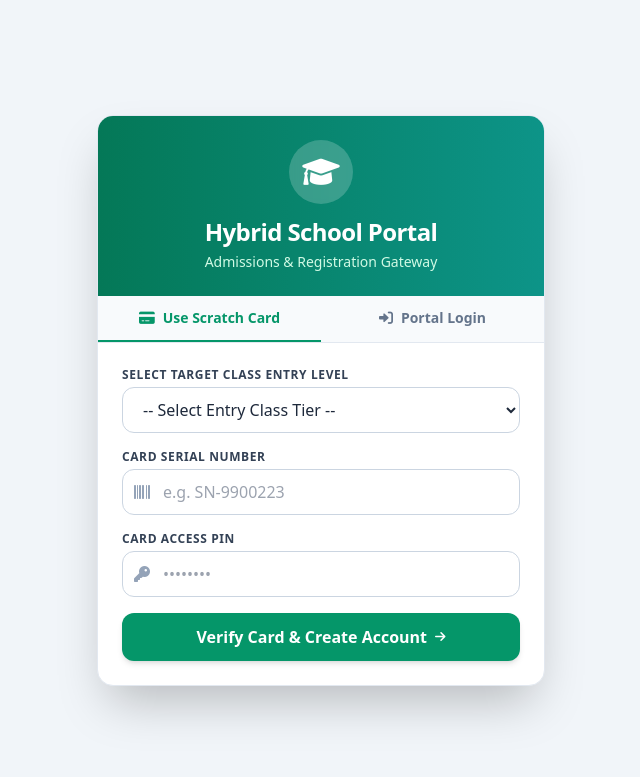
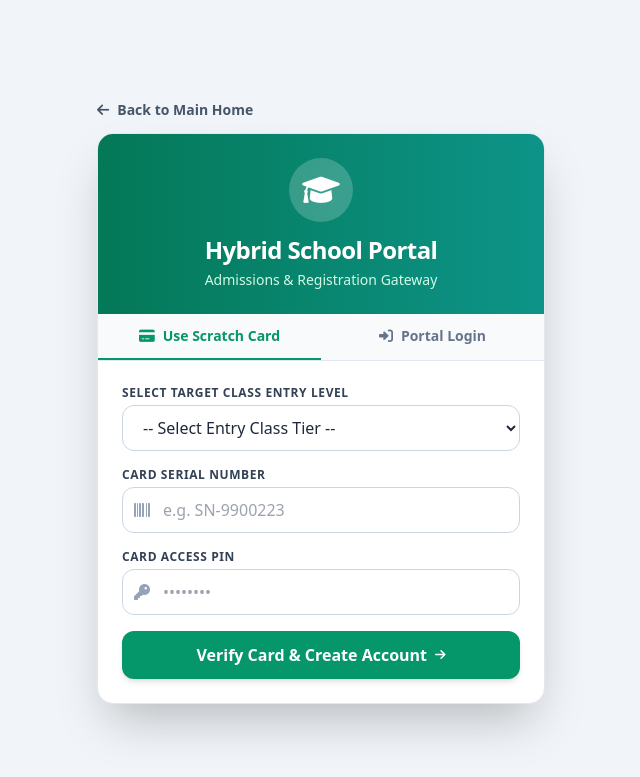
Before and after one commit to HYSUK/nigerian-school-management, a FastAPI app: page /apply in a window 1280 px wide. Shown: the top 777 px of the page, without its empty margins (319-959 px from the left). Run offline with FastAPI, Linux system fonts and the light colour scheme; some libraries are stand-ins or nearby versions.

Commit message:
Update apply.html

```diff
--- a/templates/apply.html
+++ b/templates/apply.html
@@ -9,7 +9,19 @@
 </head>
 <body class="bg-slate-100 min-h-screen flex items-center justify-center p-4 font-sans">
 
-    <div class="bg-white shadow-2xl rounded-2xl max-w-md w-full overflow-hidden border border-slate-200">
+    <!-- Wrapper Container to align Back Button with Card Box -->
+    <div class="max-w-md w-full flex flex-col space-y-3">
+
+        <!-- 🔙 Back to Home Button (Option 1) -->
+        <div>
+            <a href="/home" class="inline-flex items-center space-x-2 text-sm font-semibold text-slate-600 hover:text-emerald-700 transition">
+                <i class="fa-solid fa-arrow-left"></i>
+                <span>Back to Main Home</span>
+            </a>
+        </div>
+
+        <!-- Main Card Container -->
+        <div class="bg-white shadow-2xl rounded-2xl w-full overflow-hidden border border-slate-200">
 
             <div class="bg-gradient-to-r from-emerald-700 to-teal-600 p-6 text-white text-center">
                 <div class="inline-flex items-center justify-center w-16 h-16 bg-white/20 rounded-full mb-3 backdrop-blur-sm">
@@ -116,6 +128,7 @@
                     </button>
                 </form>
 
+            </div>
         </div>
     </div>
 
@@ -264,7 +277,7 @@
                     if (data.is_profile_pending) {
                         window.location.href = "/register";
                     } else {
-        // 🚀 FIXED: Append the application_id to the query parameter so the server loads their passport & details
+                        // 🚀 Append application_id parameter to render passport & details
                         window.location.href = `/dashboard?app_id=${encodeURIComponent(data.application_id)}`;
                     }
                 }
```
Lines whose indentation alone changed are shown as unchanged.
